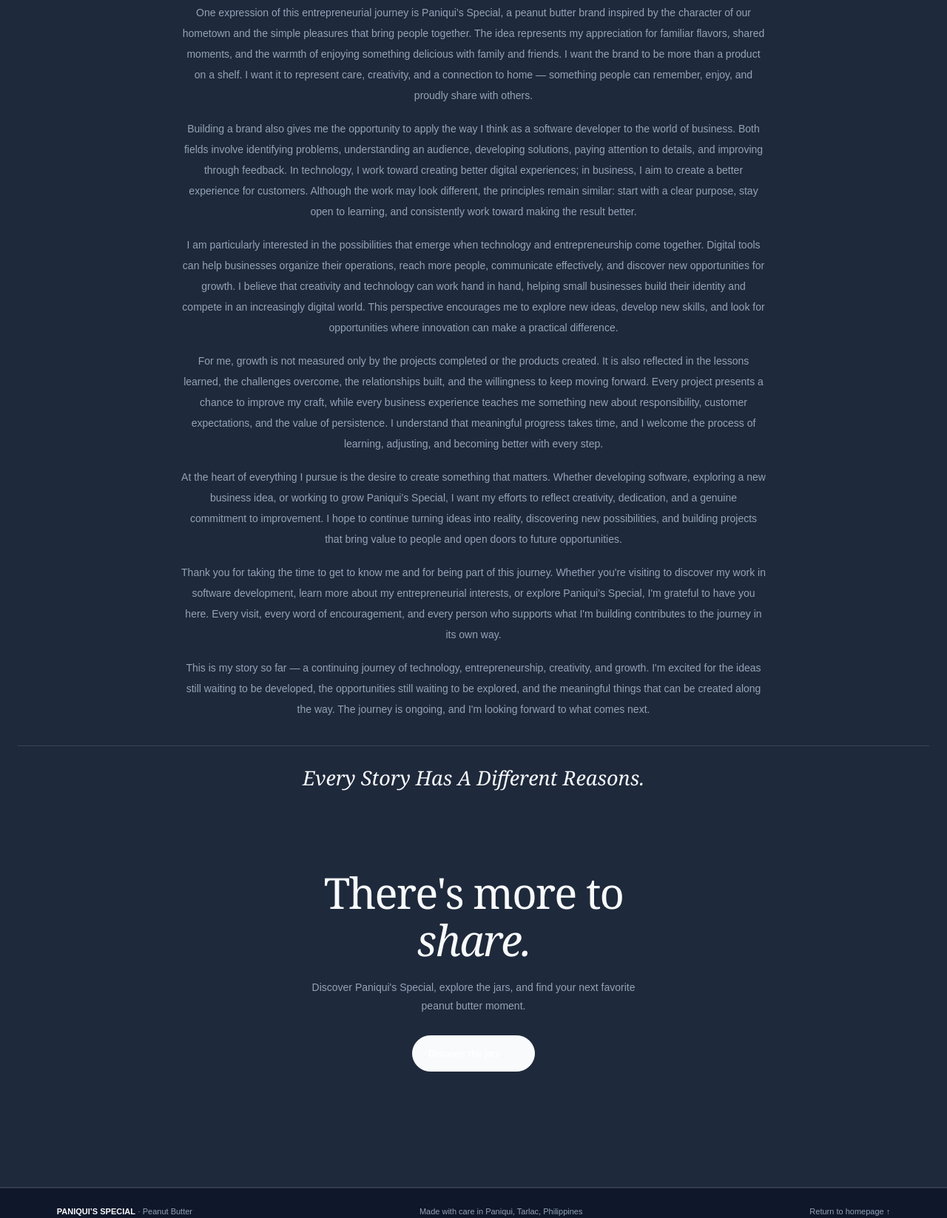
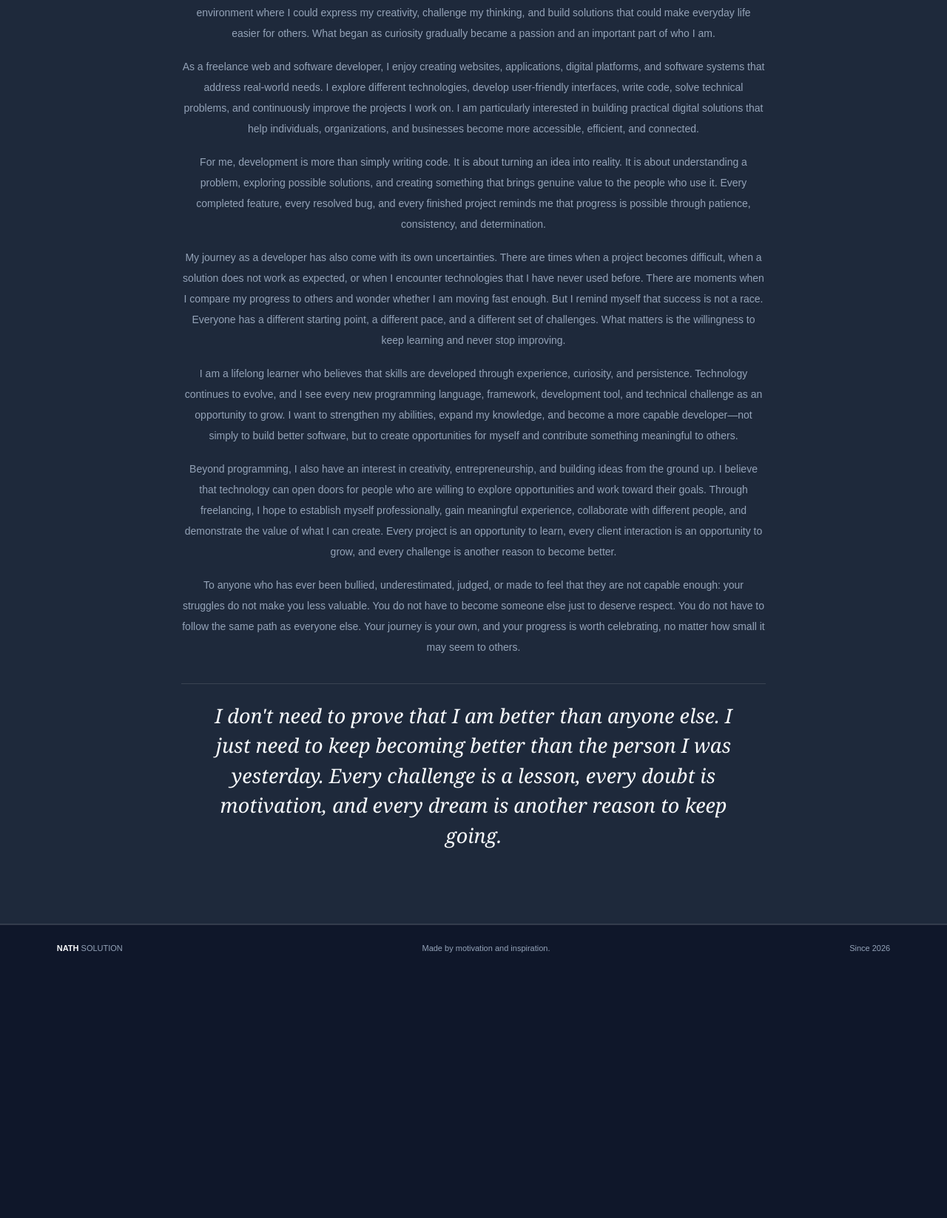
Before and after one commit to nathaneil04/nath-solution, a website: page nathaniel-updated.html in a window 1280 px wide. Shown: the part 1691-3338 px from the top of the page at 74% size. After the commit the page ends 3004 px from the top, so only its background shows below. Drawn offline with Linux system fonts and the light colour scheme.

Commit message:
Revise personal story and highlight PWD experiences
Updated personal narrative to emphasize experiences as a Person with Disability and the journey of overcoming challenges. Revised sections to reflect a more personal and motivational tone.

```diff
--- a/nathaniel-updated.html
+++ b/nathaniel-updated.html
@@ -776,75 +776,57 @@
 
     <section class="story-section" id="my-story">
       <div class="story-inner reveal">
+
         <h2>
           "Hindi Hadlang Ang Kapansanan Ang Magpatuloy Sa Buhay."<br>
           <em>- Nathaniel Sumaoang</em>
         </h2>
 
         <p>
-I'm Nathaniel Sumaoang — a software developer, entrepreneur, and the person behind Paniqui’s Special Peanut Butter. I believe that every great idea begins with curiosity, creativity, and the courage to turn a vision into reality. Whether I'm developing digital solutions through code or building a business inspired by local flavor and tradition, I strive to create something meaningful, practical, and valuable to the people it serves.
-        </p>
+I'm Nathaniel Sumaoang — a Person with Disability (PWD), freelance web and software developer, and someone who believes that limitations should never define the boundaries of ones dreams. Behind every line of code I write, every website I build, and every project I pursue is a story of determination, self-discovery, and the courage to keep moving forward despite the challenges along the way.        </p>
 
         <p>
-My journey brings together two worlds that continue to inspire me: technology and entrepreneurship. As a software developer, I'm passionate about exploring how technology can solve problems, simplify everyday tasks, and create better experiences for people. I enjoy the process of transforming concepts into functional digital solutions, from planning and designing interfaces to developing features that make applications more accessible, efficient, and user-friendly. For me, software development is more than writing lines of code; it's about understanding people's needs, approaching challenges with creativity, and continuously finding better ways to bring ideas to life.        </p>
+My journey has not always been easy. There have been moments when I questioned my abilities, doubted my potential, and wondered whether I was capable of achieving the things I dreamed of. I have experienced judgment, discouragement, and bullying—moments when other people's words made me question my worth and what I could accomplish. There were times when I felt different, misunderstood, and uncertain about where I belonged. But as time passed, I began to understand something important: I may not have control over what others say about me, but I have the power to decide what I do with my life.
 
-        <p>
-I believe that being a developer also means being a lifelong learner. Technology is constantly evolving, and every new tool, programming language, or development challenge provides an opportunity to improve. I'm committed to strengthening my technical knowledge, refining my problem-solving abilities, and expanding my understanding of how digital systems work. I value the balance between creativity and logic, attention to detail and big-picture thinking, and innovation and reliability. My goal is to continue growing as a developer while creating digital experiences that are useful, thoughtfully designed, and built around real needs.        </p>
 
 <p>
-  Beyond technology, I have a strong interest in business, creativity, and the process of building something from the ground up. I see entrepreneurship as an opportunity to turn ideas into products, services, and experiences that people can appreciate. It requires more than having a vision; it also demands dedication, adaptability, patience, and a willingness to learn from both successes and setbacks. I believe that meaningful businesses are built through consistency, genuine value, and the trust developed between a brand and the people who support it.
-</p>
+Being a Person with Disability has shaped the way I see the world. It has taught me that every person carries a different story, faces different obstacles, and moves forward at their own pace. I have learned that having a disability does not mean having fewer dreams, less ambition, or a smaller capacity to achieve something meaningful. My circumstances may create challenges, but they do not determine my intelligence, creativity, skills, or potential. I refuse to let my disability become the only thing people see when they look at me.
+<p>
+Instead of allowing my doubts to stop me, I chose to turn them into motivation. Instead of letting bullying define my confidence, I chose to work on becoming someone I could be proud of. Instead of focusing on the things I might struggle with, I began discovering the things I could accomplish. I realized that I did not have to prove my worth to everyone. I simply had to keep learning, improving, and believing that my efforts could lead to something greater.</p>
 
 <p>
-One expression of this entrepreneurial journey is Paniqui’s Special, a peanut butter brand inspired by the character of our hometown and the simple pleasures that bring people together. The idea represents my appreciation for familiar flavors, shared moments, and the warmth of enjoying something delicious with family and friends. I want the brand to be more than a product on a shelf. I want it to represent care, creativity, and a connection to home — something people can remember, enjoy, and proudly share with others.
-</p>
+One of the things that gave me purpose and direction was technology. I discovered my passion for web and software development—the ability to transform ideas into something functional, creative, and useful. Through programming, I found an environment where I could express my creativity, challenge my thinking, and build solutions that could make everyday life easier for others. What began as curiosity gradually became a passion and an important part of who I am.</p>
 
 <p>
-  Building a brand also gives me the opportunity to apply the way I think as a software developer to the world of business. Both fields involve identifying problems, understanding an audience, developing solutions, paying attention to details, and improving through feedback. In technology, I work toward creating better digital experiences; in business, I aim to create a better experience for customers. Although the work may look different, the principles remain similar: start with a clear purpose, stay open to learning, and consistently work toward making the result better.
-</p>
+As a freelance web and software developer, I enjoy creating websites, applications, digital platforms, and software systems that address real-world needs. I explore different technologies, develop user-friendly interfaces, write code, solve technical problems, and continuously improve the projects I work on. I am particularly interested in building practical digital solutions that help individuals, organizations, and businesses become more accessible, efficient, and connected.</p>
 
 <p>
-  I am particularly interested in the possibilities that emerge when technology and entrepreneurship come together. Digital tools can help businesses organize their operations, reach more people, communicate effectively, and discover new opportunities for growth. I believe that creativity and technology can work hand in hand, helping small businesses build their identity and compete in an increasingly digital world. This perspective encourages me to explore new ideas, develop new skills, and look for opportunities where innovation can make a practical difference.
-</p>
+For me, development is more than simply writing code. It is about turning an idea into reality. It is about understanding a problem, exploring possible solutions, and creating something that brings genuine value to the people who use it. Every completed feature, every resolved bug, and every finished project reminds me that progress is possible through patience, consistency, and determination.</p>
 
 <p>
-  For me, growth is not measured only by the projects completed or the products created. It is also reflected in the lessons learned, the challenges overcome, the relationships built, and the willingness to keep moving forward. Every project presents a chance to improve my craft, while every business experience teaches me something new about responsibility, customer expectations, and the value of persistence. I understand that meaningful progress takes time, and I welcome the process of learning, adjusting, and becoming better with every step.
-</p>
+My journey as a developer has also come with its own uncertainties. There are times when a project becomes difficult, when a solution does not work as expected, or when I encounter technologies that I have never used before. There are moments when I compare my progress to others and wonder whether I am moving fast enough. But I remind myself that success is not a race. Everyone has a different starting point, a different pace, and a different set of challenges. What matters is the willingness to keep learning and never stop improving.</p>
 
 <p>
-  At the heart of everything I pursue is the desire to create something that matters. Whether developing software, exploring a new business idea, or working to grow Paniqui’s Special, I want my efforts to reflect creativity, dedication, and a genuine commitment to improvement. I hope to continue turning ideas into reality, discovering new possibilities, and building projects that bring value to people and open doors to future opportunities.
-</p>
+I am a lifelong learner who believes that skills are developed through experience, curiosity, and persistence. Technology continues to evolve, and I see every new programming language, framework, development tool, and technical challenge as an opportunity to grow. I want to strengthen my abilities, expand my knowledge, and become a more capable developer—not simply to build better software, but to create opportunities for myself and contribute something meaningful to others.</p>
 
 <p>
-  Thank you for taking the time to get to know me and for being part of this journey. Whether you're visiting to discover my work in software development, learn more about my entrepreneurial interests, or explore Paniqui’s Special, I'm grateful to have you here. Every visit, every word of encouragement, and every person who supports what I'm building contributes to the journey in its own way.
-</p>
+Beyond programming, I also have an interest in creativity, entrepreneurship, and building ideas from the ground up. I believe that technology can open doors for people who are willing to explore opportunities and work toward their goals. Through freelancing, I hope to establish myself professionally, gain meaningful experience, collaborate with different people, and demonstrate the value of what I can create. Every project is an opportunity to learn, every client interaction is an opportunity to grow, and every challenge is another reason to become better.</p>
 
 <p>
-  This is my story so far — a continuing journey of technology, entrepreneurship, creativity, and growth. I'm excited for the ideas still waiting to be developed, the opportunities still waiting to be explored, and the meaningful things that can be created along the way. The journey is ongoing, and I'm looking forward to what comes next.      </div>
-</p>
+To anyone who has ever been bullied, underestimated, judged, or made to feel that they are not capable enough: your struggles do not make you less valuable. You do not have to become someone else just to deserve respect. You do not have to follow the same path as everyone else. Your journey is your own, and your progress is worth celebrating, no matter how small it may seem to others.</p>
         <div class="quote">
-           Every Story Has A Different Reasons.
-
+I don't need to prove that I am better than anyone else. I just need to keep becoming better than the person I was yesterday. Every challenge is a lesson, every doubt is motivation, and every dream is another reason to keep going.
         </div>
 
-    <section class="brand-cta">
-      <h2>There's more to<br><em>share.</em></h2>
 
-      <p>
-        Discover Paniqui's Special, explore the jars, and find
-        your next favorite peanut butter moment.
-      </p>
 
-      <a class="button button-dark" href="index.html#shop">
-        Discover the jars <span aria-hidden="true">→</span>
-      </a>
     </section>
   </main>
 
   <footer class="footer">
-    <span><strong>PANIQUI’S SPECIAL</strong> · Peanut Butter</span>
-    <span>Made with care in Paniqui, Tarlac, Philippines</span>
-    <a href="index.html">Return to homepage ↑</a>
+    <span><strong>NATH</strong> SOLUTION</span>
+    <span>Made by motivation and inspiration.</span>
+    <a>Since 2026</a>
   </footer>
   <script>
 (() => {
```
